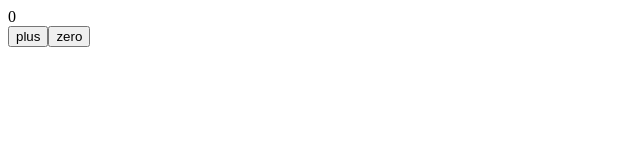
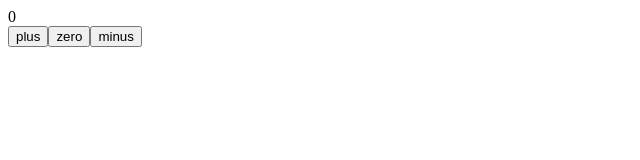
Before and after one commit to Misukist/React-exercise, a React (Vite) app: page / in a window 1280 px wide. Shown: the top 160 px of the page, without its empty margins (0-640 px from the left). Built offline with nearby package versions, Linux system fonts and the light colour scheme.

Commit message:
Minus buttonin lisäys ja korjauksia koodiin

```diff
--- a/src/App.jsx
+++ b/src/App.jsx
@@ -1,24 +1,49 @@
 import {useState} from 'react'
 
 const App = () => {
-  const [counter, setCounter] = useState(0)
+  const [ counter, setCounter ] = useState(0)
 
   const increaseByOne = () => setCounter(counter + 1)
+  console.log('increasing, value before', counter)
+
+  const decreaseByOne = () => setCounter(counter - 1)
+  console.log('increasing, value before', counter)
 
   const setToZero = () => setCounter(0)
+  console.log('resetting to zero, value before', counter)
 
   return (
     <div>
-      <div>{counter}</div>
-      <button onClick={increaseByOne}>
-        plus
-      </button>
-      <button onClick={setToZero}>
-        zero
-      </button>
+      <Display counter={counter}/>
+
+      <Button
+        onClick={increaseByOne}
+        text='plus'
+      />
+      <Button
+        onClick={setToZero}
+        text='zero'
+      />
+      <Button
+        onClick={decreaseByOne}
+        text='minus'
+      />
     </div>
   )
+}
 
+const Display = (props) => {
+  return (
+    <div>{props.counter}</div>
+  )
+}
+
+const Button = (props) => {
+  return (
+    <button onClick={props.onClick}>
+      {props.text}
+    </button>
+  )
 }
 
 export default App
```
